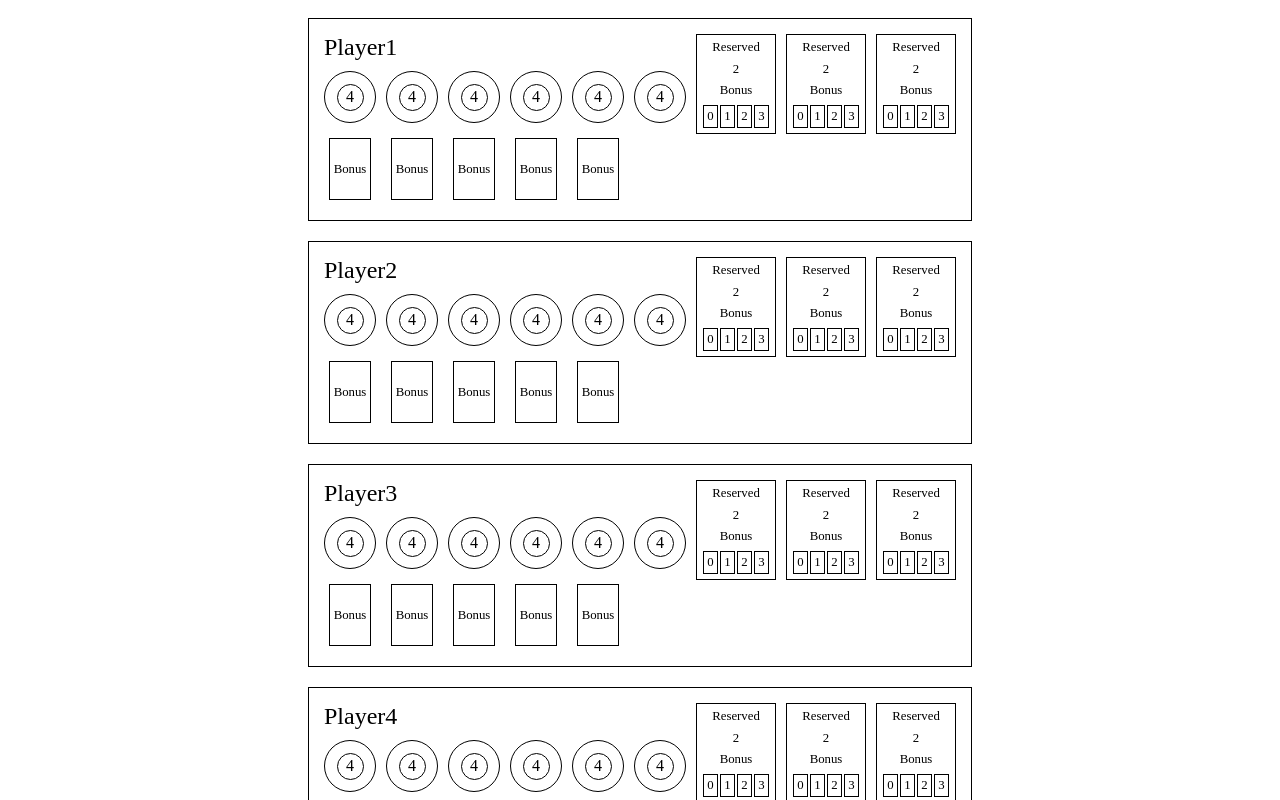
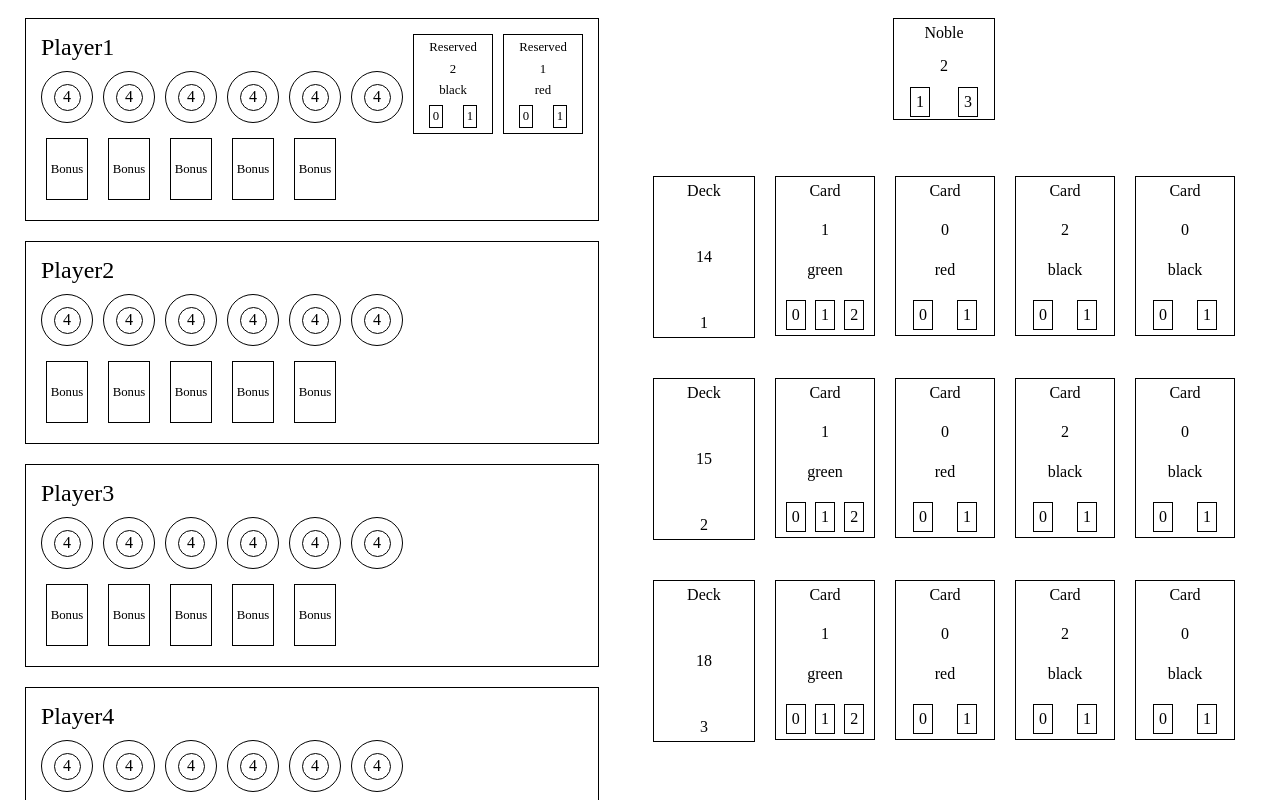
Before and after one commit to RathaR/board-games-map, a React app: page / in a window 1280 px wide. Shown: the top 800 px of the page. Built offline with nearby package versions, Linux system fonts and the light colour scheme.

Commit message:
render cards from state, decks as separate component

```diff
--- a/client/App.jsx
+++ b/client/App.jsx
@@ -2,104 +2,12 @@ import React, { Component } from 'react';
 import './styles.scss'
 
 import Game from './scense/Game'
-import {COLORS} from "./constants/common";
+import state from './data';
 
 class App extends Component {
-  state = {
-    game: {
-      turn: 'Player1',
-      target: 15,
-    },
-    players: [{
-      id: 'Player1',
-      nobles: [],
-      reserve: [],
-      tokens: {
-        blue: 2,
-        black: 0,
-        green: 3,
-        red: 0,
-        white: 2,
-        gold: 1,
-      },
-      cards: [],
-    }, {
-      id: 'Player2',
-      nobles: [],
-      reserve: [],
-      tokens: {
-        blue: 2,
-        black: 0,
-        green: 3,
-        red: 0,
-        white: 2,
-        gold: 1,
-      },
-      cards: [],
-    }, {
-      id: 'Player3',
-      nobles: [],
-      reserve: [],
-      tokens: {
-        blue: 2,
-        black: 0,
-        green: 3,
-        red: 0,
-        white: 2,
-        gold: 1,
-      },
-      cards: [],
-    }, {
-      id: 'Player4',
-      nobles: [],
-      reserve: [],
-      tokens: {
-        blue: 2,
-        black: 0,
-        green: 3,
-        red: 0,
-        white: 2,
-        gold: 1,
-      },
-      cards: [],
-    }],
-    board: {
-      nobles: [{
-        bonuses: {
-          [COLORS.RED]: 1,
-          [COLORS.GREEN]: 1
-        },
-        prestige: 2
-      }],
-      tokens: {
-        blue: 4,
-        black: 4,
-        green: 4,
-        red: 4,
-        white: 4,
-        gold: 5,
-      },
-      decks: {
-        level1: 14,
-        level2: 15,
-        level3: 20,
-      },
-      cards: [{
-        level: 1,
-        prestige: 1,
-        bonus: 'blue',
-        cost: [{
-          red: 1,
-          blue: 2,
-          black: 3,
-        }]
-      }]
-    }
-  };
-
   render() {
     return (<div className='app'>
-      <Game game={this.state} />
+      <Game game={state} />
     </div>);
   }
 }
--- /dev/null
+++ b/client/data.js
@@ -0,0 +1,197 @@
+import {COLORS} from "./constants/common";
+
+const GAME_STATE = {
+  game: {
+    turn: 'Player1',
+    target: 15,
+  },
+  players: [{
+    id: 'Player1',
+    nobles: [],
+    reserve: [{
+      level: 1,
+      prestige: 2,
+      bonus: COLORS.BLACK,
+      cost: {
+        white: 2,
+        black: 3,
+      }
+    }, {
+      level: 1,
+      prestige: 1,
+      bonus: COLORS.RED,
+      cost: {
+        white: 2,
+        black: 3,
+      }
+    }],
+    tokens: {
+      blue: 2,
+      black: 0,
+      green: 3,
+      red: 0,
+      white: 2,
+      gold: 1,
+    },
+    cards: [],
+  }, {
+    id: 'Player2',
+    nobles: [],
+    reserve: [],
+    tokens: {
+      blue: 2,
+      black: 0,
+      green: 3,
+      red: 0,
+      white: 2,
+      gold: 1,
+    },
+    cards: [],
+  }, {
+    id: 'Player3',
+    nobles: [],
+    reserve: [],
+    tokens: {
+      blue: 2,
+      black: 0,
+      green: 3,
+      red: 0,
+      white: 2,
+      gold: 1,
+    },
+    cards: [],
+  }, {
+    id: 'Player4',
+    nobles: [],
+    reserve: [],
+    tokens: {
+      blue: 2,
+      black: 0,
+      green: 3,
+      red: 0,
+      white: 2,
+      gold: 1,
+    },
+    cards: [],
+  }],
+  board: {
+    nobles: [{
+      bonuses: {
+        [COLORS.RED]: 1,
+        [COLORS.GREEN]: 3
+      },
+      prestige: 2
+    }],
+    tokens: {
+      blue: 4,
+      black: 4,
+      green: 4,
+      red: 4,
+      white: 4,
+      gold: 5,
+    },
+    decks: [{level: 1, count: 14}, {level: 2, count: 15}, {level: 3, count: 18}],
+    cards: [{
+      level: 1,
+      prestige: 1,
+      bonus: COLORS.GREEN,
+      cost: {
+        red: 1,
+        blue: 2,
+        black: 3,
+      }
+    }, {
+      level: 1,
+      prestige: 0,
+      bonus: COLORS.RED,
+      cost: {
+        blue: 2,
+        black: 3,
+      }
+    }, {
+      level: 1,
+      prestige: 2,
+      bonus: COLORS.BLACK,
+      cost: {
+        white: 2,
+        black: 3,
+      }
+    }, {
+      level: 1,
+      prestige: 0,
+      bonus: COLORS.BLACK,
+      cost: {
+        white: 2,
+        black: 3,
+      }
+    },{
+      level: 2,
+      prestige: 1,
+      bonus: COLORS.GREEN,
+      cost: {
+        red: 1,
+        blue: 2,
+        black: 3,
+      }
+    }, {
+      level: 2,
+      prestige: 0,
+      bonus: COLORS.RED,
+      cost: {
+        blue: 2,
+        black: 3,
+      }
+    }, {
+      level: 2,
+      prestige: 2,
+      bonus: COLORS.BLACK,
+      cost: {
+        white: 2,
+        black: 3,
+      }
+    }, {
+      level: 2,
+      prestige: 0,
+      bonus: COLORS.BLACK,
+      cost: {
+        white: 2,
+        black: 3,
+      }
+    }, {
+      level: 3,
+      prestige: 1,
+      bonus: COLORS.GREEN,
+      cost: {
+        red: 1,
+        blue: 2,
+        black: 3,
+      }
+    }, {
+      level: 3,
+      prestige: 0,
+      bonus: COLORS.RED,
+      cost: {
+        blue: 2,
+        black: 3,
+      }
+    }, {
+      level: 3,
+      prestige: 2,
+      bonus: COLORS.BLACK,
+      cost: {
+        white: 2,
+        black: 3,
+      }
+    }, {
+      level: 3,
+      prestige: 0,
+      bonus: COLORS.BLACK,
+      cost: {
+        white: 2,
+        black: 3,
+      }
+    }]
+  }
+};
+
+export default GAME_STATE;
--- /dev/null
+++ b/client/scense/Game/components/Board/components/Deck/index.jsx
@@ -0,0 +1,31 @@
+import React, { Component } from 'react';
+import './styles.scss'
+import PropTypes from  'prop-types';
+import classNames from 'classnames';
+
+const BLOCK = 'deck';
+
+class Deck extends Component {
+  state = {
+  };
+
+  render() {
+    const {deck: {count, level}} = this.props;
+    const blockClasses = classNames(`${BLOCK}`, this.props.className);
+
+    return (<div className={blockClasses}>
+      <div className={`${BLOCK}__title`}>
+        Deck
+      </div>
+      <div className={`${BLOCK}__count`}>{count}</div>
+      <div className={`${BLOCK}__level`}>{level}</div>
+    </div>);
+  }
+}
+
+Deck.propTypes = {
+  className: PropTypes.string,
+  deck: PropTypes.object,
+};
+
+export default Deck;
--- /dev/null
+++ b/client/scense/Game/components/Board/components/Deck/styles.scss
@@ -0,0 +1,24 @@
+$deck-width: 100px;
+$deck-height: 160px;
+
+.deck {
+  display: flex;
+  flex-direction: column;
+  justify-content: space-between;
+  border: 1px solid black;
+  width: $deck-width ;
+  height: $deck-height;
+  text-align: center;
+
+  &__title {
+    margin-top: 5px;
+  }
+
+  &__count {
+
+  }
+
+  &__level {
+    margin-bottom: 5px;
+  }
+}
--- a/client/scense/Game/components/Board/index.jsx
+++ b/client/scense/Game/components/Board/index.jsx
@@ -5,7 +5,8 @@ import classNames from 'classnames';
 import './styles.scss'
 import Card from '../Card';
 import Token from '../Token';
-import Noble from "../Noble";
+import Noble from '../Noble';
+import Deck from './components/Deck';
 
 const BLOCK = 'board';
 
@@ -14,18 +15,19 @@ class Board extends Component {
   };
 
   renderCards() {
+    const {board: {decks, cards}} = this.props;
 
     return (<div className={`${BLOCK}__cards`}>
-      {[1,2,3].map(
-        (card, index) => (
+      {decks.map(
+        (deck, index) => (
           <div key={index} className={`${BLOCK}__deck-container`}>
             <div className={`${BLOCK}__card-container`}>
-              <Card type='Deck' />
+              <Deck deck={deck} />
             </div>
-            {[1,2,3,4].map(
+            {cards.filter(card => card.level === deck.level).map(
               (card, index) => (
                 <div key={index} className={`${BLOCK}__card-container`}>
-                  <Card type='Card' className={'card--available'} />
+                  <Card type='Card' card={card} className={'card--available'} />
                 </div>))}
           </div>))}
     </div>)
--- a/client/scense/Game/components/Card/index.jsx
+++ b/client/scense/Game/components/Card/index.jsx
@@ -6,25 +6,21 @@ import classNames from 'classnames';
 const BLOCK = 'card';
 
 class Card extends Component {
-  state = {
-  };
 
   render() {
-    const {type} = this.props;
+    const {card: {prestige, bonus, cost}, type} = this.props;
+
     const blockClasses = classNames(`${BLOCK}`, {[`${BLOCK}--reserved`]: type === 'Reserved'});
     const costTokenClasses = classNames(`${BLOCK}__cost-token`, {[`${BLOCK}__cost-token--reserved`]: type === 'Reserved'});
-    const costClasses = classNames(`${BLOCK}__cost`, {[`${BLOCK}__cost--deck`]: type === 'Deck'});
-    const bonusClasses = classNames(`${BLOCK}__bonus`, {[`${BLOCK}__bonus--deck`]: type === 'Deck'});
-    const prestigeClasses = classNames(`${BLOCK}__prestige`, {[`${BLOCK}__prestige--deck`]: type === 'Deck'});
 
     return (<div className={blockClasses}>
       <div className={`${BLOCK}__title`}>
         {this.props.type}
       </div>
-      <div className={prestigeClasses}>2</div>
-      <div className={bonusClasses}>Bonus</div>
-      <div className={costClasses}>
-        {[1,2,3,4].map((elem, index) => <div className={costTokenClasses} key={index}>{index}</div> )}
+      <div className={`${BLOCK}__prestige`}>{prestige}</div>
+      <div className={`${BLOCK}__bonus`}>{bonus}</div>
+      <div className={`${BLOCK}__cost`}>
+        {Object.keys(cost).map((elem, index) => <div className={costTokenClasses} key={index}>{index}</div> )}
       </div>
     </div>);
   }
@@ -33,6 +29,7 @@ class Card extends Component {
 Card.propTypes = {
   className: PropTypes.string,
   type: PropTypes.string,
+  card: PropTypes.object,
 };
 
 export default Card;
--- a/client/scense/Game/components/Card/styles.scss
+++ b/client/scense/Game/components/Card/styles.scss
@@ -22,27 +22,15 @@ $card-height-reserved: 100px;
 
   &__prestige {
     flex-grow: 1;
-
-    &--deck {
-      display: none;
-    }
   }
 
   &__bonus {
     flex-grow: 1;
-
-    &--deck {
-      display: none;
-    }
   }
 
   &__cost {
     display: flex;
     justify-content: space-around;
-
-    &--deck {
-      display: none;
-    }
   }
 
   &__cost-token {
@@ -64,8 +52,4 @@ $card-height-reserved: 100px;
     font-size: 0.8em;
   }
 
-  &--deck {
-
-  }
-
 }
--- a/client/scense/Game/components/PlayerInformation/index.jsx
+++ b/client/scense/Game/components/PlayerInformation/index.jsx
@@ -34,12 +34,13 @@ class PlayerInformation extends Component {
   }
 
   renderReservedCards() {
+    const {playerInformation: {reserve}} = this.props;
     return (
       <div className={`${BLOCK}__reserved-cards`}>
-        {[1,2,3].map(
-          (elem, index) =>
+        {reserve.map(
+          (card, index) =>
             <div key={index} className={`${BLOCK}__reserved-card-container`}>
-              <Card type='Reserved' className='card--reserved'/>
+              <Card type='Reserved' className='card--reserved' card={card}/>
             </div>)}
       </div>)
   }
```
